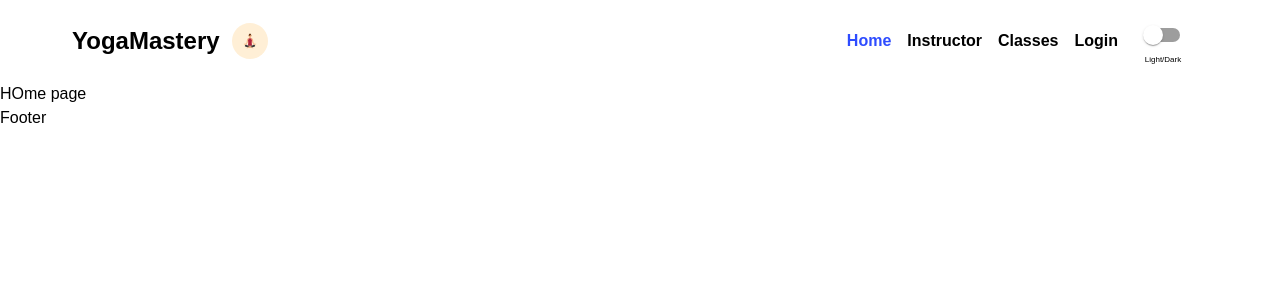
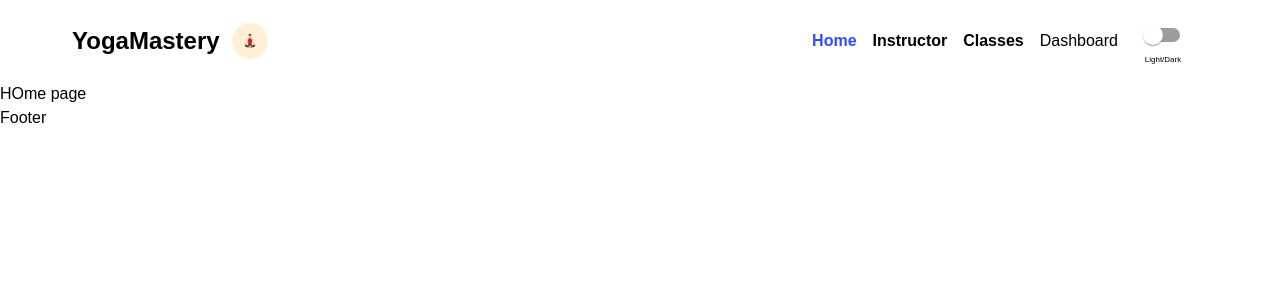
Before and after one commit to Manish10022001/YogaMastery, a React (Vite) app in the folder client/: page / in a window 1280 px wide. Shown: the top 300 px of the page. Built offline with nearby package versions, Linux system fonts and the light colour scheme.

Commit message:
Navbar enhancement 4: login and dashboard route based on user login

```diff
--- a/client/src/components/headers/Navbar.jsx
+++ b/client/src/components/headers/Navbar.jsx
@@ -1,21 +1,21 @@
-import React, { useEffect, useState } from 'react'
-import { NavLink, useLocation, useNavigate } from 'react-router-dom'
+import React, { useEffect, useState } from "react";
+import { NavLink, useLocation, useNavigate } from "react-router-dom";
 import Switch from "@mui/material/Switch";
 import { ThemeProvider, createTheme } from "@mui/material/styles";
 //1.1: give nav links
 const navLinks = [
-    {name:"Home", route:"/"},
-    {name:"Instructor", route:"/instructors"},
-    {name:"Classes", route:"/classes"}
-]
+  { name: "Home", route: "/" },
+  { name: "Instructor", route: "/instructors" },
+  { name: "Classes", route: "/classes" },
+];
 
 const theme = createTheme({
   palette: {
     primary: {
-            main: '#ff0000', // Set the primary color
+      main: "#ff0000", // Set the primary color
     },
     secondary: {
-            main: '#00ff00', // Set the secondary color
+      main: "#00ff00", // Set the secondary color
     },
   },
 });
@@ -29,98 +29,141 @@ const Navbar = () => {
   const [scrollPosition, setScrollPosition] = useState(0);
   const [isFixed, setIsFixed] = useState(false);
   const [isDarkMode, setIsDarkMode] = useState(false);
-    const [navBg, setNavBg] = useState('bg-[#15151580]');
-
-    useEffect(()=>{
-        const darkClass = 'dark';
+  const [navBg, setNavBg] = useState("bg-[#15151580]");
+  const user = true;
+  useEffect(() => {
+    const darkClass = "dark";
     const root = window.document.documentElement;
 
-        if(isDarkMode){
+    if (isDarkMode) {
       root.classList.add(darkClass);
-        } else{
+    } else {
       root.classList.remove(darkClass);
     }
   }, [isDarkMode]);
 
-    useEffect(()=>{
-        setIsHome(location.pathname === '/');
-        setIsLogin(location.pathname === '/login');
-        setIsFixed(location.pathname === '/register');
-    },[location]);
+  useEffect(() => {
+    setIsHome(location.pathname === "/");
+    setIsLogin(location.pathname === "/login");
+    setIsFixed(location.pathname === "/register");
+  }, [location]);
 
-    useEffect(()=>{
-        const handleScroll = () =>{
+  useEffect(() => {
+    const handleScroll = () => {
       const currentPostion = window.pageYOffset;
       setScrollPosition(currentPostion);
-        }
-        window.addEventListener('scroll', handleScroll);
-            return () =>{
-                window.removeEventListener('scroll', handleScroll);
+    };
+    window.addEventListener("scroll", handleScroll);
+    return () => {
+      window.removeEventListener("scroll", handleScroll);
     };
   }, []);
 
-    useEffect(()=>{
-        if(scrollPosition > 100){
-            if(isHome) {
-                setNavBg('bg-white backdrop-filter backdrop-blur-xl bg-opacity-0 dark:bg-black dark:text-white text-black');
+  useEffect(() => {
+    if (scrollPosition > 100) {
+      if (isHome) {
+        setNavBg(
+          "bg-white backdrop-filter backdrop-blur-xl bg-opacity-0 dark:bg-black dark:text-white text-black"
+        );
+      } else {
+        setNavBg("bg-white dark:bg-black dark:text-white text-black");
       }
-            else{
-                setNavBg('bg-white dark:bg-black dark:text-white text-black');
-            }
-        } else{
-            setNavBg(`dark:text-white ${isHome ? 'text-white bg-transparent' : 'text-black dark:text-white dark:bg-black'}`);
+    } else {
+      setNavBg(
+        `dark:text-white ${
+          isHome
+            ? "text-white bg-transparent"
+            : "text-black dark:text-white dark:bg-black"
+        }`
+      );
       // setNavBg(`${isHome || location.pathname === '/' ? 'bg-transparent': 'bg-white dark:bg-black'} dark:text-white text-white`);
     }
   }, [scrollPosition]);
   return (
     <nav className={navBg}>
-        <div className='lg:w-[95%] mx-auto sm:px-6 lg:px-6'>
+      <div className="lg:w-[95%] mx-auto sm:px-6 lg:px-6">
         {/* logo */}
-            <div className='px-4 py-4 flex items-center justify-between'>
-                <h1 className='text-2xl inline-flex items-center font-bold gap-3'>
+        <div className="px-4 py-4 flex items-center justify-between">
+          <h1 className="text-2xl inline-flex items-center font-bold gap-3">
             YogaMastery
-                    <img  src='/yoga-svgrepo-com.svg' alt='logo' className='w-9 h-9'/>
+            <img src="/yoga-svgrepo-com.svg" alt="logo" className="w-9 h-9" />
           </h1>
 
           {/* mobile menu icons */}
 
           {/* Navigation Links */}
-            <div className='hidden md:block text-black dark:text-white'>
-                <div className='flex'>
-                    <ul className='ml-10 flex items-center space-x-4 pr-4'>
-                        {
-                            navLinks.map((link)=>(
+          <div className="hidden md:block text-black dark:text-white">
+            <div className="flex">
+              <ul className="ml-10 flex items-center space-x-4 pr-4">
+                {navLinks.map((link) => (
                   <li key={link.route}>
                     <NavLink
                       to={link.route}
                       className={({ isActive }) =>
-                                            `font-bold ${isActive ? 'text-secondary' :
-                                            `${navBg.includes('bg-transparent') ? 'text-white' : 'text-black dark:text-white'}`
+                        `font-bold ${
+                          isActive
+                            ? "text-secondary"
+                            : `${
+                                navBg.includes("bg-transparent")
+                                  ? "text-white"
+                                  : "text-black dark:text-white"
+                              }`
                         } hover:text-secondary duration-300`
                       }
                     >
                       {link.name}
                     </NavLink>
                   </li>
-                            ))
-                        }
+                ))}
 
                 {/* Based on users (login/register) */}
+                {user ? null : isLogin ? (
                   <li>
-                            <NavLink to="/login" className={({ isActive }) =>
-                                            `font-bold ${isActive ? 'text-secondary' :
-                                            `${navBg.includes('bg-transparent') ? 'text-white' : 'text-black dark:text-white'}`
+                    <NavLink
+                      to="/register"
+                      className={({ isActive }) =>
+                        `font-bold ${
+                          isActive
+                            ? "text-secondary"
+                            : `${
+                                navBg.includes("bg-transparent")
+                                  ? "text-white"
+                                  : "text-black dark:text-white"
+                              }`
                         } hover:text-secondary duration-300`
-                                        }>
+                      }
+                    >
+                      Register
+                    </NavLink>
+                  </li>
+                ) : (
+                  <li>
+                    <NavLink
+                      to="/login"
+                      className={({ isActive }) =>
+                        `font-bold ${
+                          isActive
+                            ? "text-secondary"
+                            : `${
+                                navBg.includes("bg-transparent")
+                                  ? "text-white"
+                                  : "text-black dark:text-white"
+                              }`
+                        } hover:text-secondary duration-300`
+                      }
+                    >
                       Login
                     </NavLink>
                   </li>
+                )}
+                {/* if user logged in then dashobard visible else login/register */}
+                {user && <li>Dashboard</li>}
                 {/* color toggle */}
                 <li>
                   <ThemeProvider theme={theme}>
-                                <div className='flex flex-col justify-center items-center'>
-                                    <Switch onChange={()=> setIsDarkMode(!isDarkMode)}/>
-                                    <h1 className='text-[8px]'>Light/Dark</h1>
+                    <div className="flex flex-col justify-center items-center">
+                      <Switch onChange={() => setIsDarkMode(!isDarkMode)} />
+                      <h1 className="text-[8px]">Light/Dark</h1>
                     </div>
                   </ThemeProvider>
                 </li>
@@ -128,10 +171,8 @@ const Navbar = () => {
             </div>
           </div>
         </div>
-
       </div>
     </nav>
-  )
-}
-
-export default Navbar
+  );
+};
+export default Navbar;
```
Lines whose indentation alone changed are shown as unchanged.
